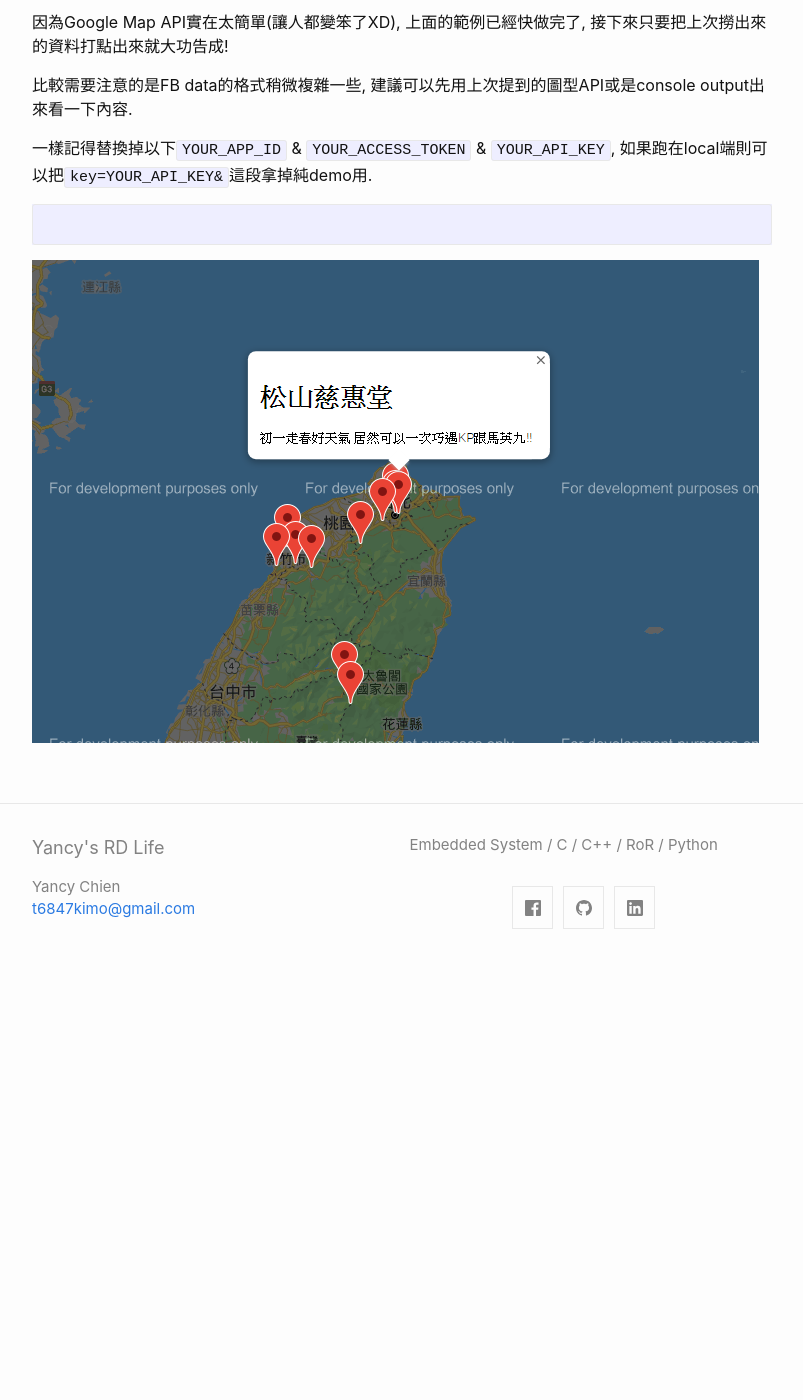
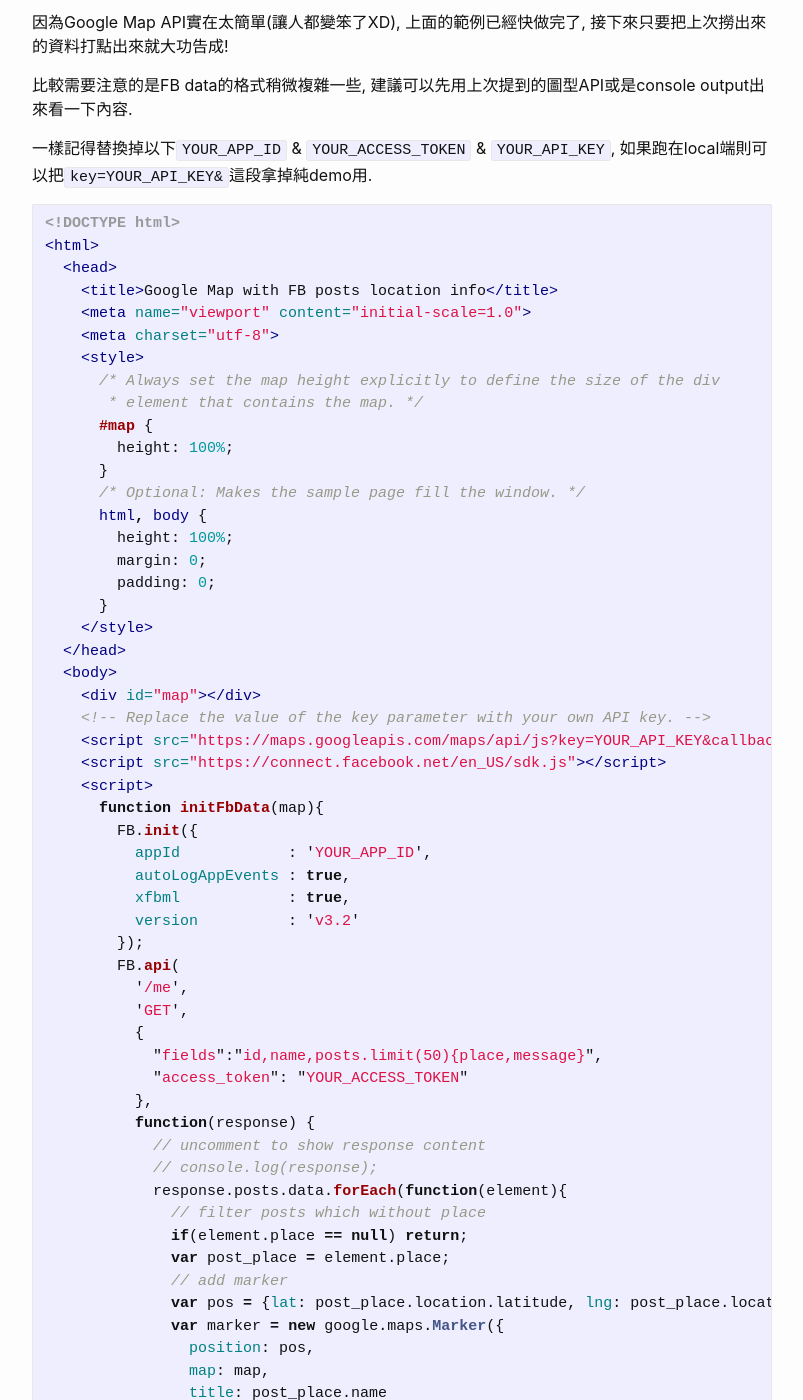
Before and after one commit to t6847kimo/blog, a Jekyll site: the page built from _posts/2019-06-07-add-fb-location-info-on-google-map.md, in a window 1280 px wide and 1400 px high, scrolled down 1274 px. Shown: the whole window, without its empty margins (238-1041 px from the left). Built offline with Jekyll 4.4.1, drawn with Linux system fonts in a browser that asks for light colours; nearby versions of some CDN libraries; comment, search, counter and statistics services are not loaded; before the commit the page ends 2255 px from its top, so only the background shows below that; some of the changed text lies outside the part shown.

Commit message:
_posts/2019-06-07-add-fb-location-info-on-google-map.md updated from https://stackedit.io/

````diff
--- a/_posts/2019-06-07-add-fb-location-info-on-google-map.md
+++ b/_posts/2019-06-07-add-fb-location-info-on-google-map.md
@@ -38,13 +38,103 @@
 一樣記得替換掉以下`YOUR_APP_ID`  &  `YOUR_ACCESS_TOKEN` & `YOUR_API_KEY`, 如果跑在local端則可以把`key=YOUR_API_KEY&`這段拿掉純demo用.
 
 ```html
+<!DOCTYPE html>
+<html>
+  <head>
+    <title>Google Map with FB posts location info</title>
+    <meta name="viewport" content="initial-scale=1.0">
+    <meta charset="utf-8">
+    <style>
+      /* Always set the map height explicitly to define the size of the div
+       * element that contains the map. */
+      #map {
+        height: 100%;
+      }
+      /* Optional: Makes the sample page fill the window. */
+      html, body {
+        height: 100%;
+        margin: 0;
+        padding: 0;
+      }
+    </style>
+  </head>
+  <body>
+    <div id="map"></div>
+    <!-- Replace the value of the key parameter with your own API key. -->
+    <script src="https://maps.googleapis.com/maps/api/js?key=YOUR_API_KEY&callback=initMap" async defer></script>
+    <script src="https://connect.facebook.net/en_US/sdk.js"></script>
+    <script>
+      function initFbData(map){
+        FB.init({
+          appId            : 'YOUR_APP_ID',
+          autoLogAppEvents : true,
+          xfbml            : true,
+          version          : 'v3.2'
+        });
+        FB.api(
+          '/me',
+          'GET',
+          {
+            "fields":"id,name,posts.limit(50){place,message}",
+            "access_token": "YOUR_ACCESS_TOKEN"
+          },
+          function(response) {
+            // uncomment to show response content
+            // console.log(response);
+            response.posts.data.forEach(function(element){
+              // filter posts which without place
+              if(element.place == null) return;
+              var post_place = element.place;
+              // add marker
+              var pos = {lat: post_place.location.latitude, lng: post_place.location.longitude};
+              var marker = new google.maps.Marker({
+                position: pos,
+                map: map,
+                title: post_place.name
+              });
+              // add infoWindow
+              var infoWindow = createInfoWindow(post_place.name, element.message);
+              marker.addListener('click',
+                function() {
+                  infoWindow.open(map, marker);
+                }
+              );
+            });
+          }
+        );
+      }
 
+      function createInfoWindow(title, content){
+        // generate html of infoWindow
+        var contentString = '<div class="myInfoWindow">'+
+          '<h1 class="myFirstHeading">'+ title + '</h1>'+
+          '<div class="myInfoWindowContent">'+ content + '</div>'+
+          '</div>';
+
+        var infowindow = new google.maps.InfoWindow({
+          content: contentString
+        });
+        return infowindow;
+      }
+
+      function initMap() {
+        // Create Map object, center is Taipei 101
+        var center = {lat: 25.0339639, lng: 121.5622835};
+        var map = new google.maps.Map(document.getElementById('map'), {
+          zoom: 8,
+          center: center
+        });
+        initFbData(map);
+      }
+    </script>
+  </body>
+</html>
 ```
 ![Google Map with FB posts location info](https://raw.githubusercontent.com/t6847kimo/blog/master/assets/img/Google%20Map%20Demo.png)
 
 <!--stackedit_data:
-eyJoaXN0b3J5IjpbLTYyMDU5NjYwMSwtMTM2NjQzODk1NCwtMT
-I2OTY1NDU0MywyMTI2Nzg1MjM1LC0yMTE5MjUzOTM2LC0zMTQz
-ODYwMiw0NDYzNzczOSwtNTk4NjMwNzEyLDE5MjY2NjU1NjddfQ
-==
+eyJoaXN0b3J5IjpbLTE4NTE5NjAzNTQsLTEzNjY0Mzg5NTQsLT
+EyNjk2NTQ1NDMsMjEyNjc4NTIzNSwtMjExOTI1MzkzNiwtMzE0
+Mzg2MDIsNDQ2Mzc3MzksLTU5ODYzMDcxMiwxOTI2NjY1NTY3XX
+0=
 -->
````
